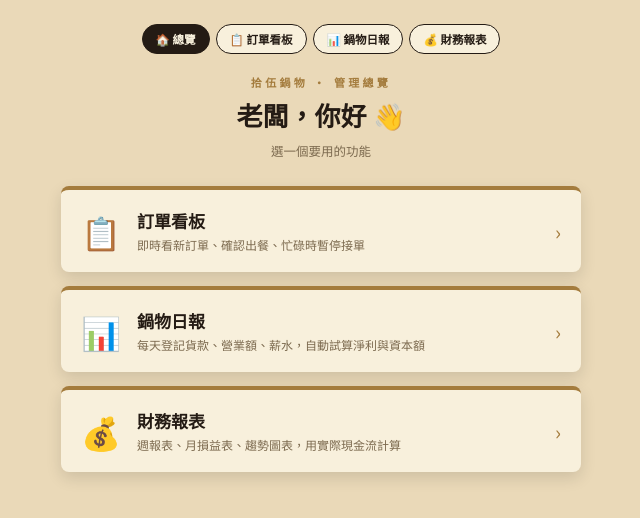
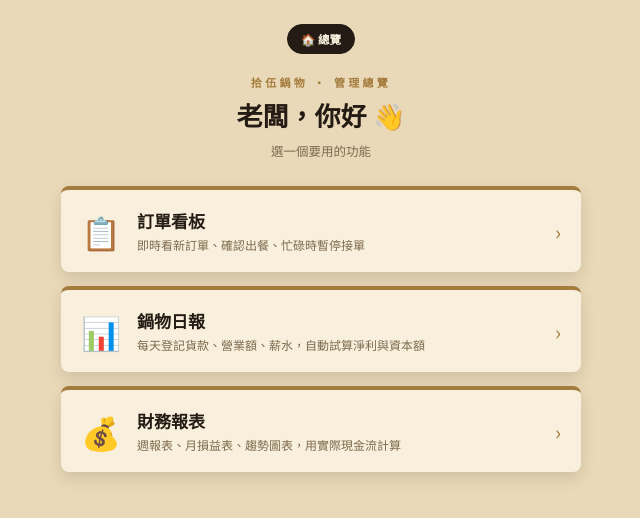
Before and after one commit to joymusicsax/-shiwu-order, a plain HTML site: page owner.html in a window 1280 px wide. Shown: the whole page, without its empty margins (319-959 px from the left). Drawn offline with Linux system fonts and the light colour scheme.

Commit message:
Update owner.html

```diff
--- a/owner.html
+++ b/owner.html
@@ -53,9 +53,6 @@
 <div class="wrap">
   <nav class="owner-nav">
     <a href="owner.html" class="active">🏠 總覽</a>
-    <a href="admin.html">📋 訂單看板</a>
-    <a href="daily-report.html">📊 鍋物日報</a>
-    <a href="finance.html">💰 財務報表</a>
   </nav>
   <div class="masthead">
     <span class="eyebrow">拾伍鍋物 · 管理總覽</span>
```
